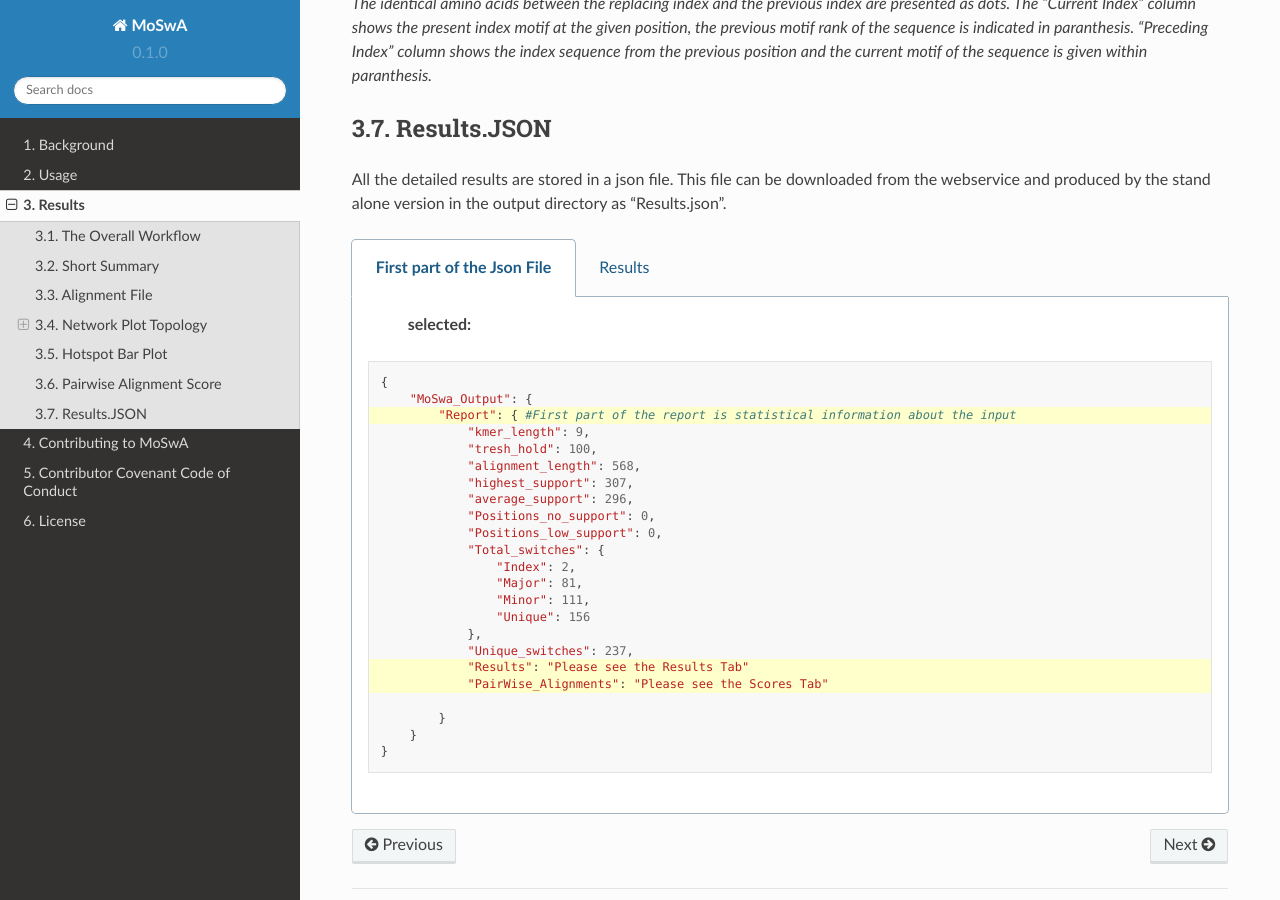
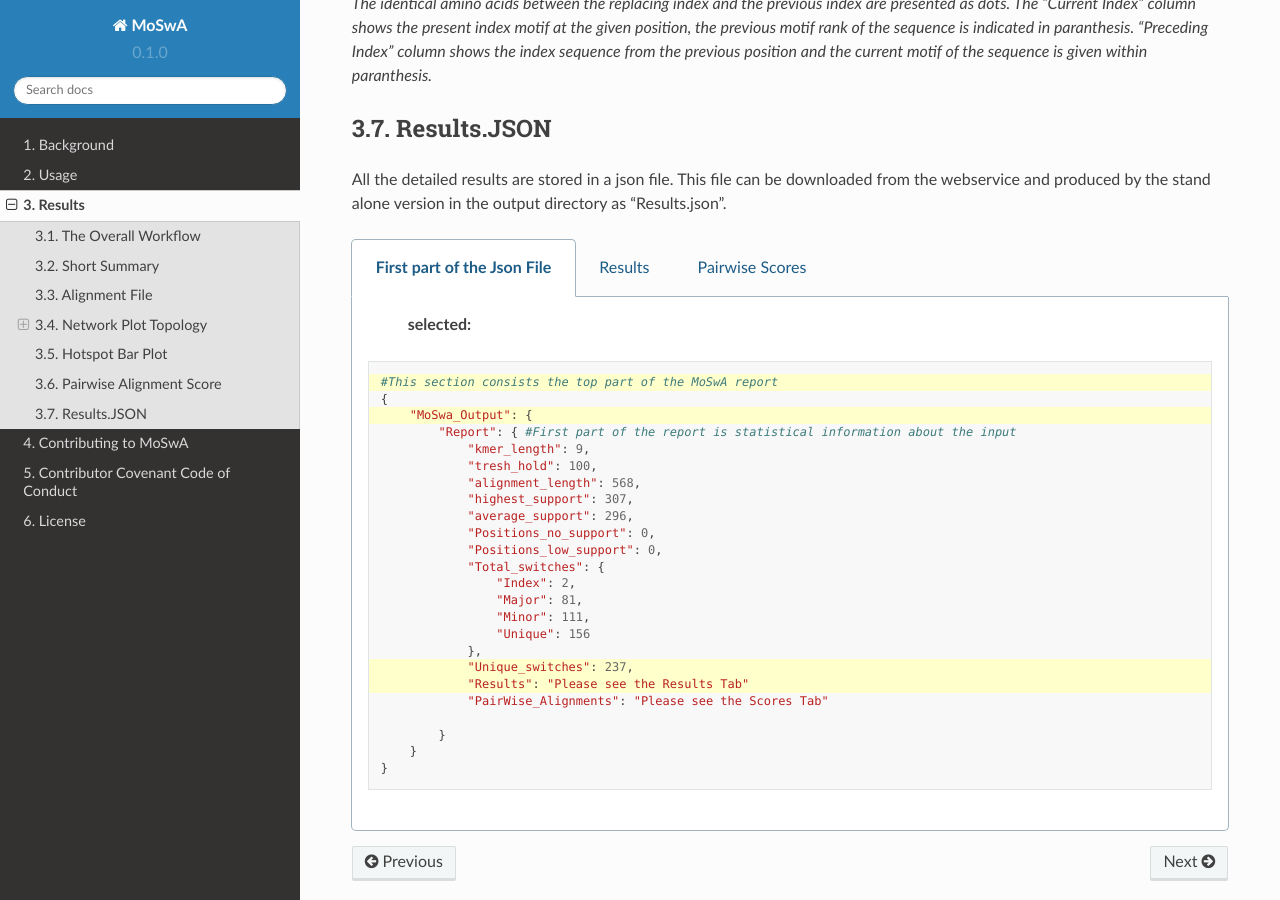
Before and after one commit to macelik/MoSwADocs, a Sphinx documentation site: the page built from docs/source/results.rst, in a window 1280 px wide and 900 px high, scrolled down 6670 px. Built offline with Sphinx 7.4.7 and the Read the Docs theme 2.0.0, drawn with Linux system fonts in a browser that asks for light colours; some of the changed lines change nothing that is shown.

Commit message:
Update results.rst

```diff
--- a/docs/source/results.rst
+++ b/docs/source/results.rst
@@ -177,8 +177,9 @@
        :selected:
 
       .. code-block:: python
-          :emphasize-lines: 3,18,19
+          :emphasize-lines: 1,3,18,19
 
+          #This section consists the top part of the MoSwA report
           {
               "MoSwa_Output": {
                   "Report": { #First part of the report is statistical information about the input
@@ -257,3 +258,40 @@
                           },
                           "PairWise_Alignments":{"Please see next tab for a sample":"Pairwise Scores"}
                       }
+
+   .. tab:: Pairwise Scores
+
+      .. code-block:: python
+          :emphasize-lines: 1
+
+          #This part is output as CSV file
+          {"PairWise_Alignments":
+                      {
+                          "94":
+                          {
+                              "Index_replaced_with": "Major",
+                              "Index_switched_to": "Major",
+                              "Current_Index": ".....I..A",
+                              "Current_Major": ".....A..V",
+                              "Score_PAM30": 49.0,
+                              "Support": 301,
+                              "Index_%": 30,
+                              "Major_%": 20,
+                              "Minor_%": 48,
+                              "Unique_%": 2
+                          },
+                          "333":
+                          {
+                              "Index_replaced_with": "Major",
+                              "Index_switched_to": "Major",
+                              "Current_Index": "......G..",
+                              "Current_Major": "......R..",
+                              "Score_PAM30": 52.0,
+                              "Support": 295,
+                              "Index_%": 29,
+                              "Major_%": 20,
+                              "Minor_%": 49,
+                              "Unique_%": 2
+                          }
+                      }
+                  }
```
